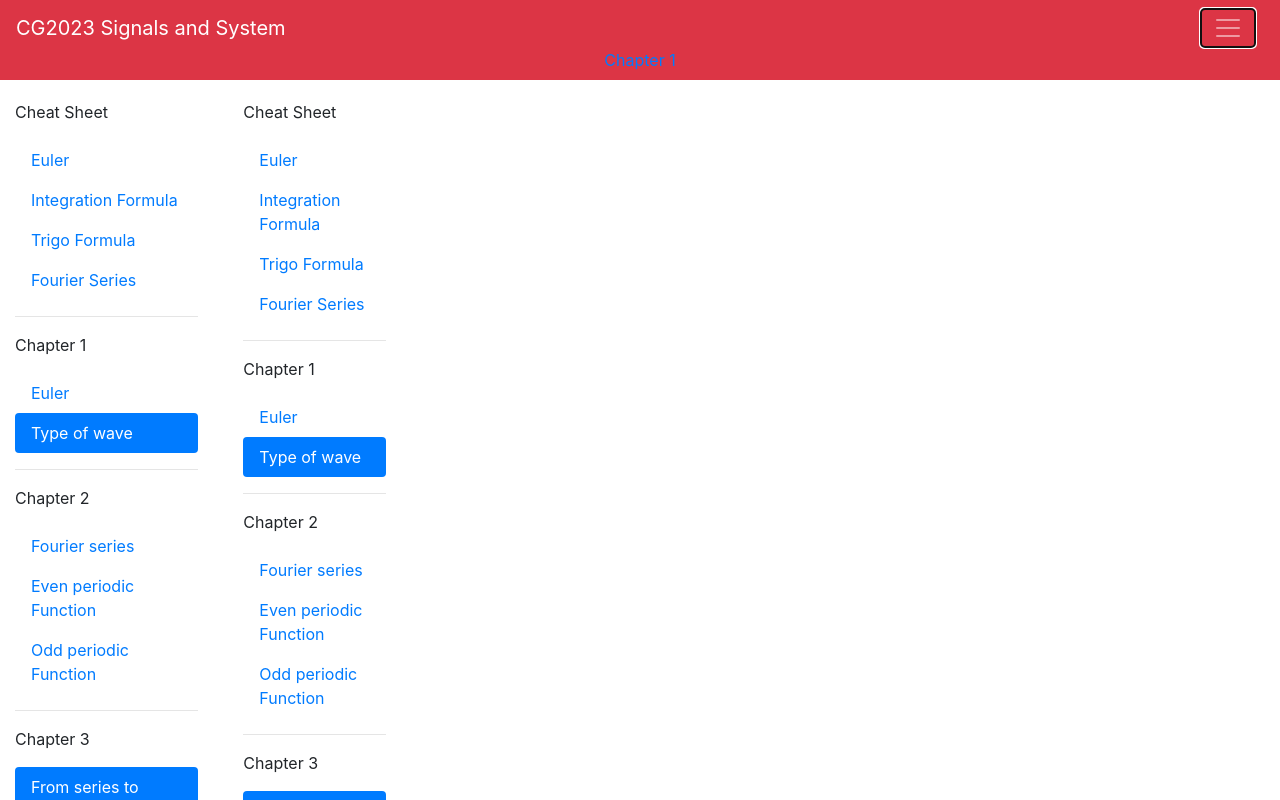
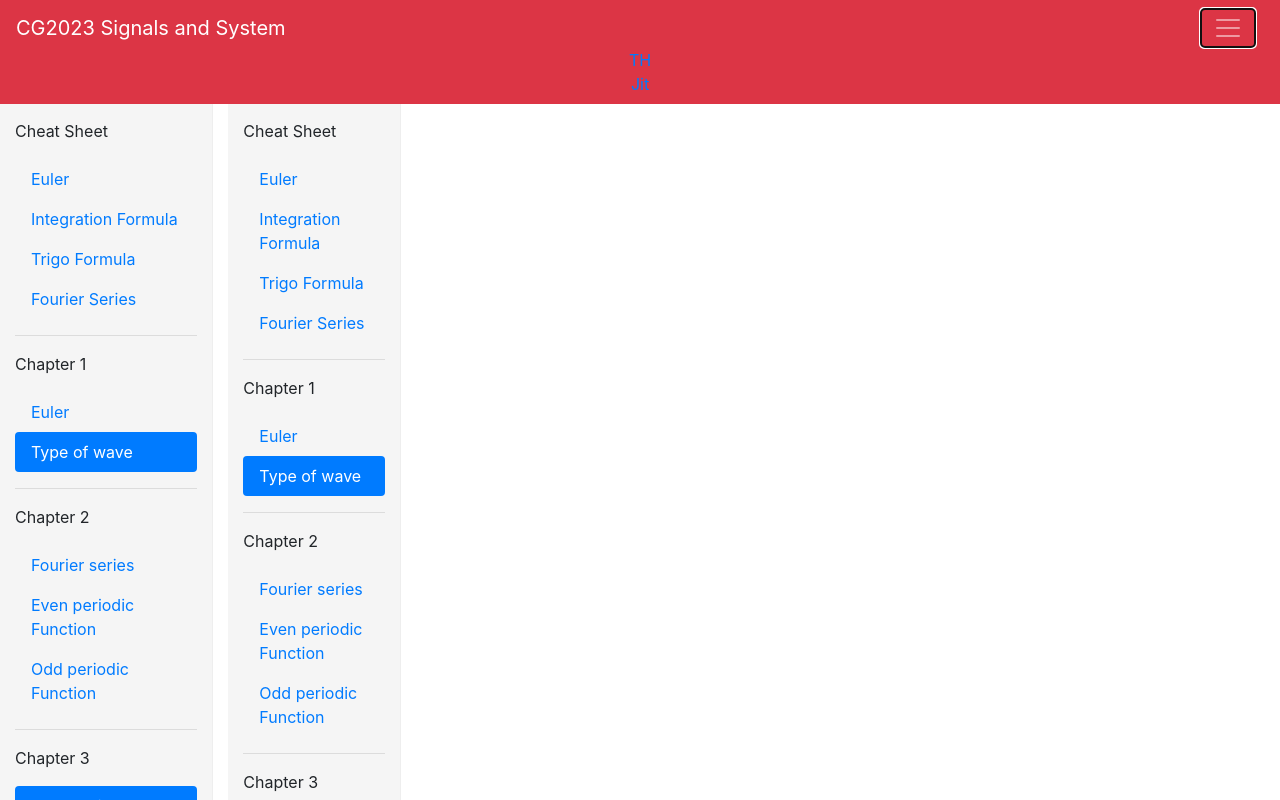
Before and after one commit to jitwei98/signals_template, a React (Create React App) app: page /jit/sidenav in a window 1280 px wide. Both pictures are taken after a click on the button 1228 px from the left and 28 px from the top of the page. Shown: the top 800 px of the page. Built offline with nearby package versions, Linux system fonts and the light colour scheme.

Commit message:
SideNav and Navbar: Modify style

```diff
--- a/src/Navbar.css
+++ b/src/Navbar.css
@@ -1,3 +1,3 @@
 .navbar-container {
-	margin-bottom: 20px;
+	/*margin-bottom: 20px;*/
 }
--- a/src/Navbar.js
+++ b/src/Navbar.js
@@ -3,6 +3,8 @@ import { Collapse, Navbar, NavbarToggler, NavbarBrand, Nav, NavItem } from 'reac
 import { NavLink } from 'react-router-dom';
 
 import './Navbar.css';
+
+// TODO: Find a purpose for this navbar dropdown
 
 class BootstrapNavbar extends React.Component {
   constructor(props) {
@@ -28,7 +30,10 @@ class BootstrapNavbar extends React.Component {
           <Collapse isOpen={!this.state.collapsed} navbar>
             <Nav navbar>
               <NavItem>
-                <NavLink to = '/chapter1/lecture'>Chapter 1</NavLink>
+                <NavLink to='/TH'>TH</NavLink>
+              </NavItem>
+              <NavItem>
+                <NavLink to='/Jit'>Jit</NavLink>
               </NavItem>
             </Nav>
           </Collapse>
--- a/src/SideNav.js
+++ b/src/SideNav.js
@@ -16,10 +16,35 @@ class SideNav extends Component {
   //   this.setState({ sidebarOpen: open });
   // }
 
+  /*
+              @media (min-width: 768px) {
+  .sidebar {
+    position: fixed;
+    top: 0px;
+    bottom: 0;
+    left: 0;
+    z-index: 1000;
+    display: block;
+    /*padding: 5px;
+    padding-left: 10px;*/
+  //   overflow-x: hidden;
+  //   overflow-y: auto;  Scrollable contents if viewport is shorter than content.
+  //   background-color: #f5f5f5;
+  //   border-right: 1px solid #eee;
+  // }
+  // */
+
 	render() {
 		return (
       // TODO: collapse on smaller screen
-      <div className="col-lg-2 col-sm-4" style={{textAlign: "left"}}>
+      <div
+        className="col-lg-2 col-sm-4"
+        style={{
+          textAlign: "left",
+          borderRight: 1+"px" + " solid #eee",
+          backgroundColor: "#f5f5f5",
+          paddingTop: 15 + 'px',
+        }}>
 
         <p>Cheat Sheet</p>
         <Nav pills vertical>
```
